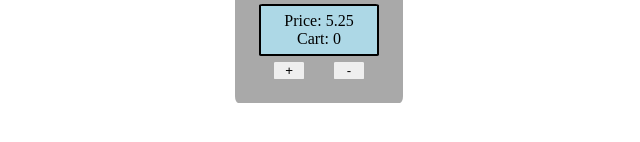
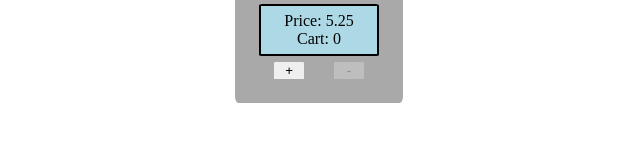
Before and after one commit to Skiziix/Angular-ecommerce, an Angular app in the folder eccomerce/: page / in a window 1280 px wide. Shown: the part 384-526 px from the top of the page, without its empty margins (337-977 px from the left). Built offline with nearby package versions, Linux system fonts and the light colour scheme.

Commit message:
Disable button decrease cart quantity when 0 items in cart.

```diff
--- a/eccomerce/src/app/ecommerce/product-item/product-item.component.html
+++ b/eccomerce/src/app/ecommerce/product-item/product-item.component.html
@@ -7,6 +7,6 @@
     </div>
     <div class="quantity">
         <button class="add" (click)="increaseQuantity()">+</button>
-        <button class="remove" (click)="decreaseQuantity()">-</button>
+        <button class="remove" (click)="decreaseQuantity()" [disabled]="decreaseEnabled()">-</button>
     </div>
 </div>
--- a/eccomerce/src/app/ecommerce/product-item/product-item.component.ts
+++ b/eccomerce/src/app/ecommerce/product-item/product-item.component.ts
@@ -26,4 +26,8 @@ export class ProductItemComponent implements OnInit {
     decreaseQuantity() {
         this.product.quantity ? --this.product.quantity : null;
     }
+
+    decreaseEnabled(): boolean {
+        return this.product.quantity === 0;
+    }
 }
```
